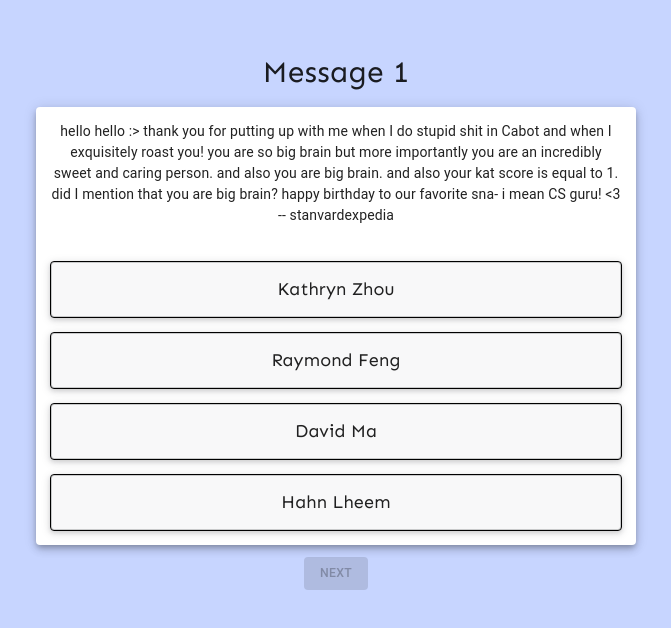
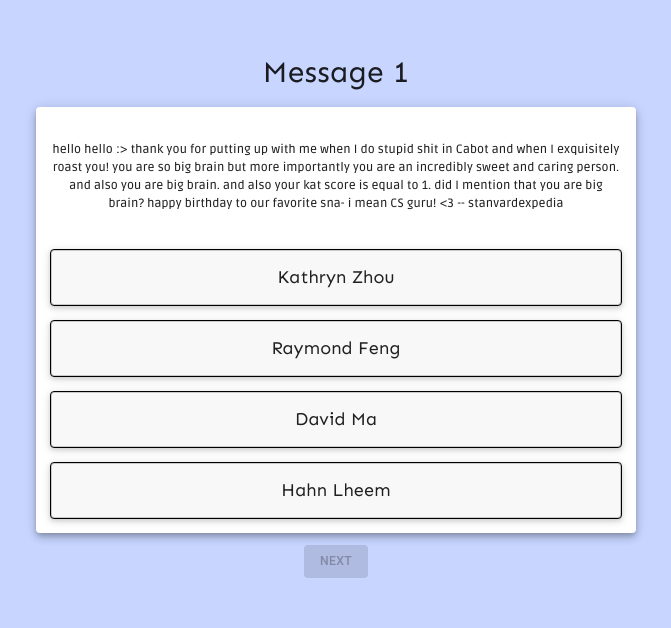
Before and after one commit to ashernoel/welovekattian, a React (Create React App) app: page / in a window 1280 px wide. Both pictures are taken after a click on the button "BEGIN". Shown: the top 628 px of the page, without its empty margins (304-975 px from the left). Built offline with nearby package versions, Linux system fonts and the light colour scheme.

Commit message:
beautify

```diff
--- a/package.json
+++ b/package.json
@@ -9,7 +9,8 @@
     "@testing-library/user-event": "^7.1.2",
     "react": "^16.13.1",
     "react-dom": "^16.13.1",
-    "react-scripts": "3.4.1"
+    "react-scripts": "3.4.1",
+    "react-spring": "^8.0.27"
   },
   "scripts": {
     "start": "react-scripts start",
--- a/src/App.css
+++ b/src/App.css
@@ -1,4 +1,5 @@
 @import url('https://fonts.googleapis.com/css?family=Sen&display=swap');
+@import url('https://fonts.googleapis.com/css2?family=Ruda:wght@500&display=swap');
 
 .App {
   text-align: center;
@@ -50,6 +51,13 @@
   font: 18px/1.5  "Sen";
 }
 
+.qtext{
+  margin-top: 20px;
+  margin-bottom: -20px;
+  font: 12px/1.5 "Ruda";
+
+}
+
 .correct {
   background: linear-gradient(to right, #74ebd5, #acb6e5) !important;
 }
--- a/src/components/Quiz.js
+++ b/src/components/Quiz.js
@@ -1,5 +1,6 @@
 import React from 'react';
-import {QuizData} from './QuizData';
+import { QuizData } from './QuizData';
+import { Spring } from 'react-spring/renderprops';
 
 import Typography from "@material-ui/core/Typography";
 import Link from "@material-ui/core/Link";
@@ -94,6 +95,7 @@ state = {
 
   render() {
     const {questions, options, currentQuestion, userAnswer, quizEnd, start} = this.state;
+
     if (start) {
       return (
         <div className='intro'>
@@ -107,8 +109,8 @@ state = {
               <Paper style={{ padding: 14, width: "100%", maxWidth: 600, margin: "12px auto" }}>
               <Typography variant="body1" gutterBottom>
                 <div class="btext">
-                              In celebration of your special day, {QuizData.length} close friends wrote you heartfelt birthday messages!
-
+                  In celebration of your special day, {QuizData.length} close friends
+                  wrote you heartfelt birthday messages!
                   <br /><br />
                   To continue, correctly guess their respective author.
                   <br /><br />
@@ -139,7 +141,11 @@ state = {
               <div class="btext">
                 Incorrect Guesses: {this.state.score}
                 <br /><br />
-                              Contributors (in order of submission): Raymond Feng, Max Guo, Ivan Specht, Damon Halback, Matthew Hajjar, Nikhil Dharmaraj, Kelsey Wu, Shania Wang, Raj Movva, Sian Smith, Kevin Mao, Jocelin Su, Sheldon Tan, Ruhi Sayana, Joanna Lin, Derek Zheng, Anna Wang, Karen Ge, Moses Mayer, Ashley Lin, Cindy Wang, David Liu, Christie Chen, Jeffrey Kwan, Emiko Armstrong, Dylan Zhou, Asher Noel, Melinda Sun, Rachel Li, Ginnie Ma, Jacqueline Wei, Kelly Shen, Jeffrey Gu, Kat Zhang, David Ma, Justin Xie, Arul Kapoor, Lizzy Ling, Benji Kan, Ellen Dong, Melissa Kwan, Jimmy Lin, Haneul Shin, Jun Kim, Kathryn Zhou, Sidra Xu, Hahn Lheem, Claire Zhou.
+                Contributors (in order of submission): Raymond Feng, Max Guo, Ivan Specht, Damon Halback, Matthew Hajjar, Nikhil Dharmaraj, Kelsey Wu, Shania Wang,
+                Raj Movva, Sian Smith, Kevin Mao, Jocelin Su, Sheldon Tan, Ruhi Sayana, Joanna Lin, Derek Zheng, Anna Wang, Karen Ge, Moses Mayer, Ashley Lin, Cindy Wang,
+                David Liu, Christie Chen, Jeffrey Kwan, Emiko Armstrong, Dylan Zhou, Asher Noel, Melinda Sun, Rachel Li, Ginnie Ma, Jacqueline Wei, Kelly Shen, Jeffrey Gu,
+                Kat Zhang, David Ma, Justin Xie, Arul Kapoor, Lizzy Ling, Benji Kan, Ellen Dong, Melissa Kwan, Jimmy Lin, Haneul Shin, Jun Kim, Kathryn Zhou, Sidra Xu,
+                Hahn Lheem, Claire Zhou.
                 <br /><br />
                 Full List of Responses: <Link href ="https://docs.google.com/spreadsheets/d/1cnH9YdEm5oBJa8m-lM7ngTJSjiKNnx5lsM2vNYR1Bo8/edit?usp=sharing"> here </Link>
                 <br /><br />
@@ -154,10 +160,8 @@ state = {
             </Button>
           </Box>
         </Container>
-
       )
     }
-
 
 
     return (
@@ -170,7 +174,9 @@ state = {
           </Typography>
           <Paper elevation={5} style={{ padding: 14, width: "100%", maxWidth: 600, margin: "12px auto" }}>
           <Typography variant="body1" gutterBottom>
+            <div class="qtext">
               {questions}
+            </div>
             <br /><br />
             {options.map(option => (
               <p key = {option.id}
@@ -178,9 +184,6 @@ state = {
               className = {`ui floating message options
                 ${userAnswer === option ?
                   ((userAnswer === this.state.answer) ? "correct" : "incorrect") : null}`}
-
-
-
                   >
                   <div class="btext">
                     {option}
```
Also changed, not shown: 1 other file (tests, documents, lock files or other folders). Lines whose indentation alone changed are shown as unchanged.
